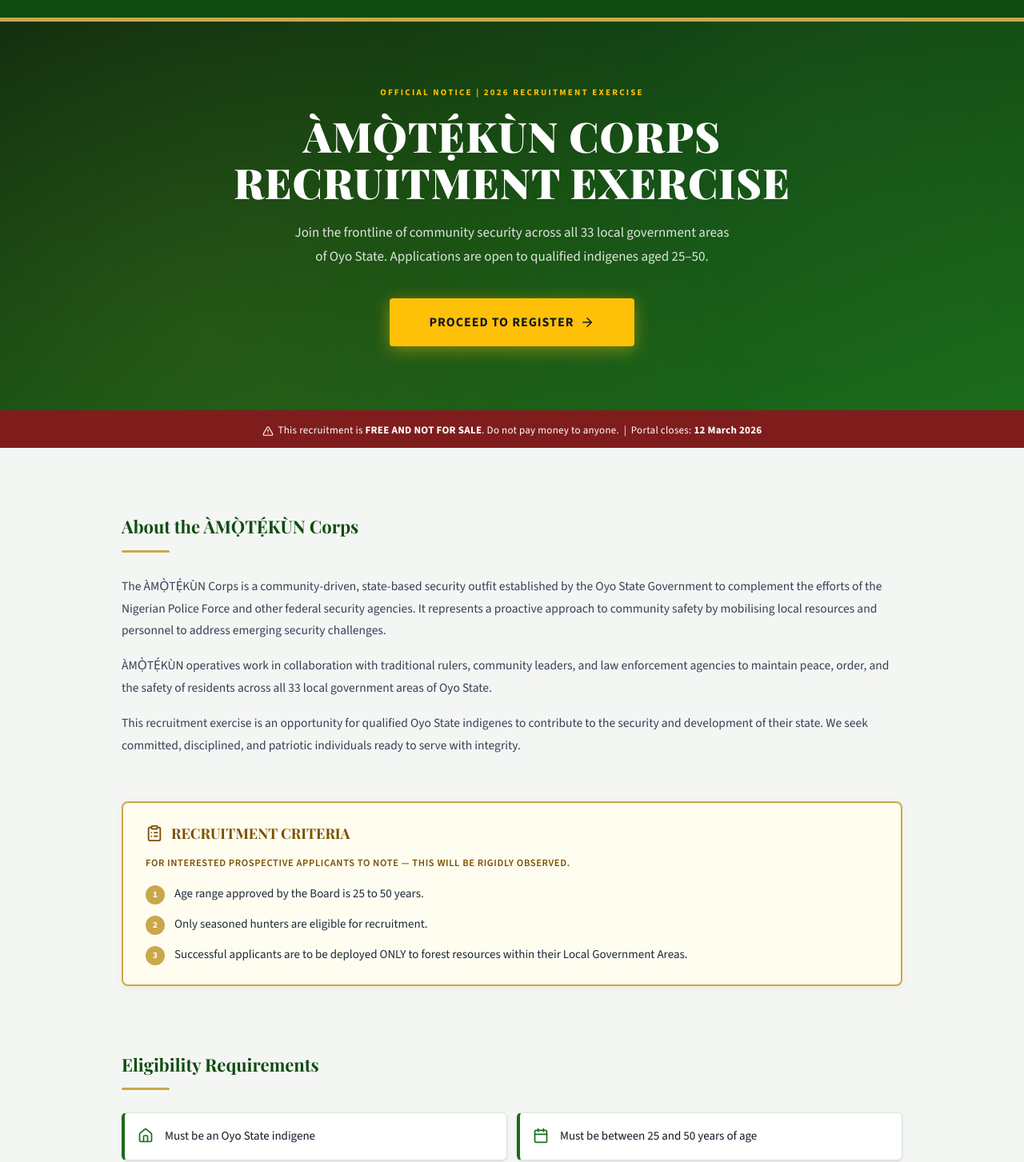
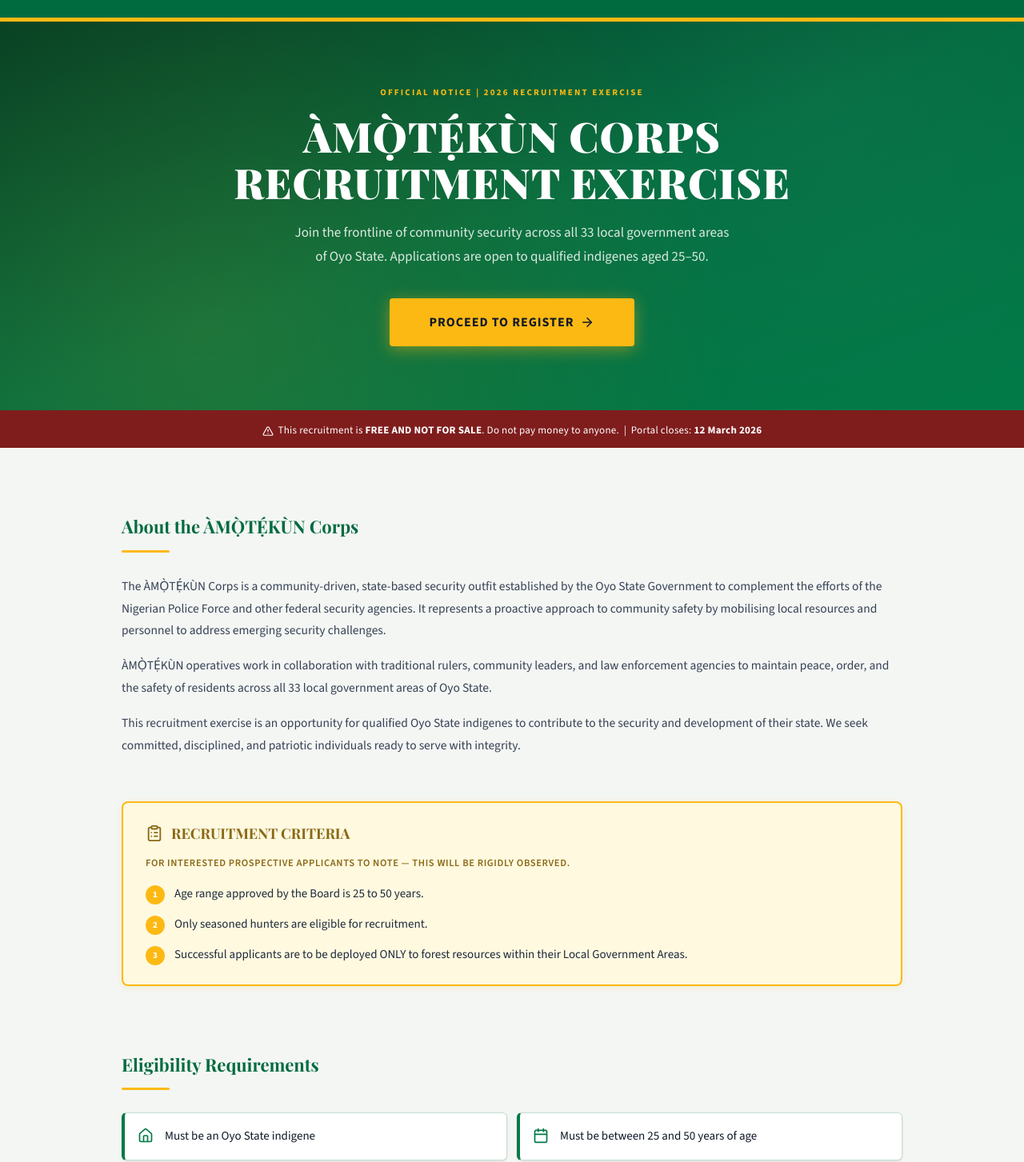
Before and after one commit to Adis-ore/Amotekun_Frontend, a React (Vite) app: page / in a window 1280 px wide. Shown: the part 132-1585 px from the top of the page at 80% size. Built offline with nearby package versions, Linux system fonts and the light colour scheme; a web font is replaced by a local one.

Commit message:
the colour

```diff
--- a/src/index.css
+++ b/src/index.css
@@ -1,12 +1,12 @@
 @import "tailwindcss";
 
 @theme {
-  --color-brand-dark: #0d2b0d;
-  --color-brand:      #0f4c0f;
-  --color-brand-mid:  #1a6b1a;
-  --color-brand-light:#e8f5e9;
-  --color-gold:       #c9a84c;
-  --color-gold-bright:#ffc107;
+  --color-brand-dark: #003D24;
+  --color-brand:      #006B3F;
+  --color-brand-mid:  #007A47;
+  --color-brand-light:#E0F2E9;
+  --color-gold:       #FDB913;
+  --color-gold-bright:#FDB913;
   --color-danger:     #c0392b;
   --font-display: 'Playfair Display', Georgia, serif;
   --font-sans: 'Source Sans 3', 'Segoe UI', system-ui, Arial, sans-serif;
--- a/src/pages/LandingPage.jsx
+++ b/src/pages/LandingPage.jsx
@@ -56,13 +56,13 @@
       {/* ── HERO ── */}
       <section
         className="relative min-h-[50vh] flex flex-col items-center justify-center text-center px-6 py-20 overflow-hidden"
-        style={{ background: 'linear-gradient(160deg, #0d2b0d 0%, #0f4c0f 50%, #1a6b1a 100%)' }}
+        style={{ background: 'linear-gradient(160deg, #003D24 0%, #006B3F 50%, #007A47 100%)' }}
       >
         <div
           className="absolute inset-0 pointer-events-none"
           style={{
             backgroundImage:
-              'radial-gradient(circle at 20% 80%, rgba(201,168,76,0.12) 0%, transparent 60%), radial-gradient(circle at 80% 20%, rgba(255,255,255,0.04) 0%, transparent 50%)',
+              'radial-gradient(circle at 20% 80%, rgba(253,185,19,0.12) 0%, transparent 60%), radial-gradient(circle at 80% 20%, rgba(255,255,255,0.04) 0%, transparent 50%)',
           }}
         />
         <div className="relative max-w-[760px] mx-auto">
@@ -80,7 +80,7 @@
             className={`inline-flex items-center gap-2 px-12 py-4 text-base font-bold uppercase tracking-[0.06em] rounded border-2 transition-all duration-200 hover:-translate-y-0.5 active:translate-y-0 ${
               isPortalClosed
                 ? 'bg-gray-500 border-gray-500 text-white cursor-not-allowed shadow-none'
-                : 'bg-gold-bright border-gold-bright text-gray-900 shadow-[0_4px_20px_rgba(255,193,7,0.45)] hover:shadow-[0_8px_28px_rgba(255,193,7,0.6)] cursor-pointer'
+                : 'bg-gold-bright border-gold-bright text-gray-900 shadow-[0_4px_20px_rgba(253,185,19,0.45)] hover:shadow-[0_8px_28px_rgba(253,185,19,0.6)] cursor-pointer'
             }`}
             onClick={() => !isPortalClosed && navigate('/register')}
             disabled={isPortalClosed}
@@ -125,12 +125,12 @@
         </Section>
 
         {/* ── RECRUITMENT CRITERIA ── */}
-        <div className="mt-14 bg-[#fffdf0] border-2 border-[#c9a84c] rounded-lg px-7 py-6 shadow-[0_2px_8px_rgba(201,168,76,0.15)]">
+        <div className="mt-14 bg-[#FFF9E0] border-2 border-[#FDB913] rounded-lg px-7 py-6 shadow-[0_2px_8px_rgba(253,185,19,0.15)]">
           <div className="flex items-center gap-2.5 mb-3">
-            <LuClipboardList size={22} color="#7a5000" />
-            <h3 className="font-display text-lg font-bold text-[#7a5000] m-0">RECRUITMENT CRITERIA</h3>
+            <LuClipboardList size={22} color="#8B6914" />
+            <h3 className="font-display text-lg font-bold text-[#8B6914] m-0">RECRUITMENT CRITERIA</h3>
           </div>
-          <p className="text-[12.5px] font-semibold text-[#7a5000] uppercase tracking-[0.05em] mb-4">
+          <p className="text-[12.5px] font-semibold text-[#8B6914] uppercase tracking-[0.05em] mb-4">
             For interested prospective applicants to note — this will be rigidly observed.
           </p>
           <ol className="flex flex-col gap-3 pl-0 m-0">
@@ -140,7 +140,7 @@
               'Successful applicants are to be deployed ONLY to forest resources within their Local Government Areas.',
             ].map((criterion, i) => (
               <li key={i} className="flex items-start gap-3 text-[15px] text-gray-800 list-none">
-                <span className="shrink-0 w-6 h-6 flex items-center justify-center bg-[#c9a84c] text-white text-[11px] font-bold rounded-full mt-0.5">{i + 1}</span>
+                <span className="shrink-0 w-6 h-6 flex items-center justify-center bg-[#FDB913] text-white text-[11px] font-bold rounded-full mt-0.5">{i + 1}</span>
                 <span className="leading-[1.7]">{criterion}</span>
               </li>
             ))}
@@ -156,8 +156,8 @@
               { Icon: LuShield,   text: 'Must be physically and medically fit' },
               { Icon: LuCheck,    text: 'Must be of good character and conduct' },
             ].map(({ Icon, text }) => (
-              <div key={text} className="flex items-start gap-3.5 bg-white border border-[#d6e8d6] border-l-4 border-l-brand-mid rounded-md px-4 py-4 shadow-sm">
-                <span className="shrink-0 mt-0.5"><Icon size={20} color="#1a6b1a" /></span>
+              <div key={text} className="flex items-start gap-3.5 bg-white border border-[#C5E0D0] border-l-4 border-l-brand-mid rounded-md px-4 py-4 shadow-sm">
+                <span className="shrink-0 mt-0.5"><Icon size={20} color="#007A47" /></span>
                 <span className="text-[15px] text-gray-900 font-medium">{text}</span>
               </div>
             ))}
@@ -205,7 +205,7 @@
             className={`inline-flex items-center gap-2 px-14 py-5 text-lg font-bold uppercase tracking-[0.06em] rounded border-2 transition-all duration-200 hover:-translate-y-0.5 active:translate-y-0 ${
               isPortalClosed
                 ? 'bg-gray-500 border-gray-500 text-white cursor-not-allowed shadow-none'
-                : 'bg-brand-mid border-brand-mid text-white shadow-[0_4px_16px_rgba(26,107,26,0.35)] hover:shadow-[0_8px_28px_rgba(26,107,26,0.45)] cursor-pointer'
+                : 'bg-brand-mid border-brand-mid text-white shadow-[0_4px_16px_rgba(0,107,63,0.35)] hover:shadow-[0_8px_28px_rgba(0,107,63,0.45)] cursor-pointer'
             }`}
             onClick={() => !isPortalClosed && navigate('/register')}
             disabled={isPortalClosed}
--- a/src/pages/RegistrationPage.jsx
+++ b/src/pages/RegistrationPage.jsx
@@ -69,7 +69,7 @@
       {/* ── SUCCESS BANNER ── */}
       {successData && (
         <div
-          className="flex gap-5 items-start bg-[#f0faf0] border-2 border-brand-mid rounded-lg px-7 py-6 mx-auto my-6 max-w-[860px] w-full"
+          className="flex gap-5 items-start bg-[#E6F5EE] border-2 border-brand-mid rounded-lg px-7 py-6 mx-auto my-6 max-w-[860px] w-full"
           style={{ animation: 'slideDown 0.3s ease-out' }}
         >
           <div className="w-12 h-12 shrink-0 bg-brand-mid text-white rounded-full flex items-center justify-center">
@@ -106,7 +106,7 @@
       <div className="flex-1 max-w-[880px] w-full mx-auto px-4 md:px-6 pt-6 pb-16">
         <div className="bg-white rounded-lg shadow-[0_2px_16px_rgba(0,0,0,0.08)] overflow-hidden">
           {!successData && (
-            <div className="bg-[#f9faf9] border-b border-gray-200 px-6 md:px-8 py-6">
+            <div className="bg-[#F0F7F3] border-b border-gray-200 px-6 md:px-8 py-6">
               <h2 className="font-display text-xl font-bold text-brand mb-2">Application Form</h2>
               <p className="text-[13.5px] text-gray-500 m-0">
                 Fields marked <span className="text-danger">*</span> are required.
```
Also changed, not shown: src/components/RegistrationForm.jsx (+10 -10 lines).
